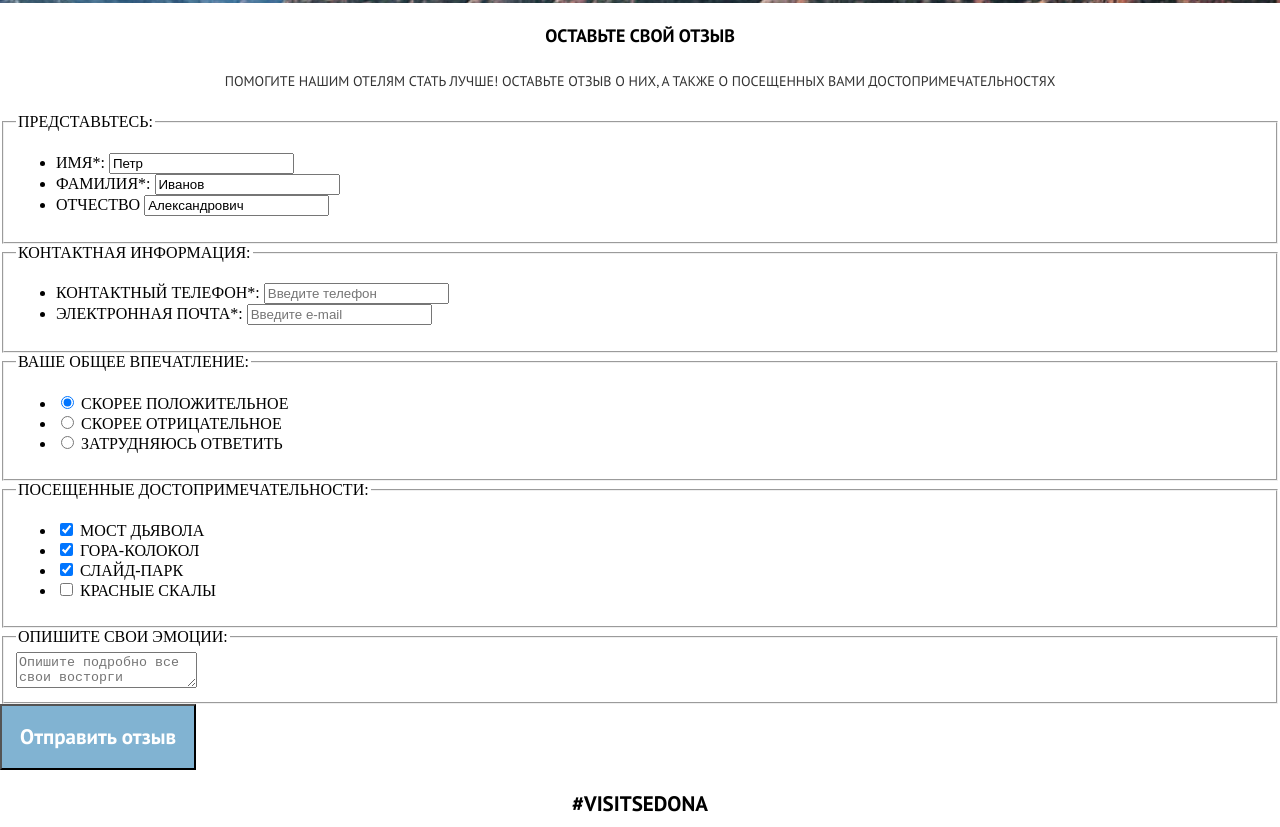
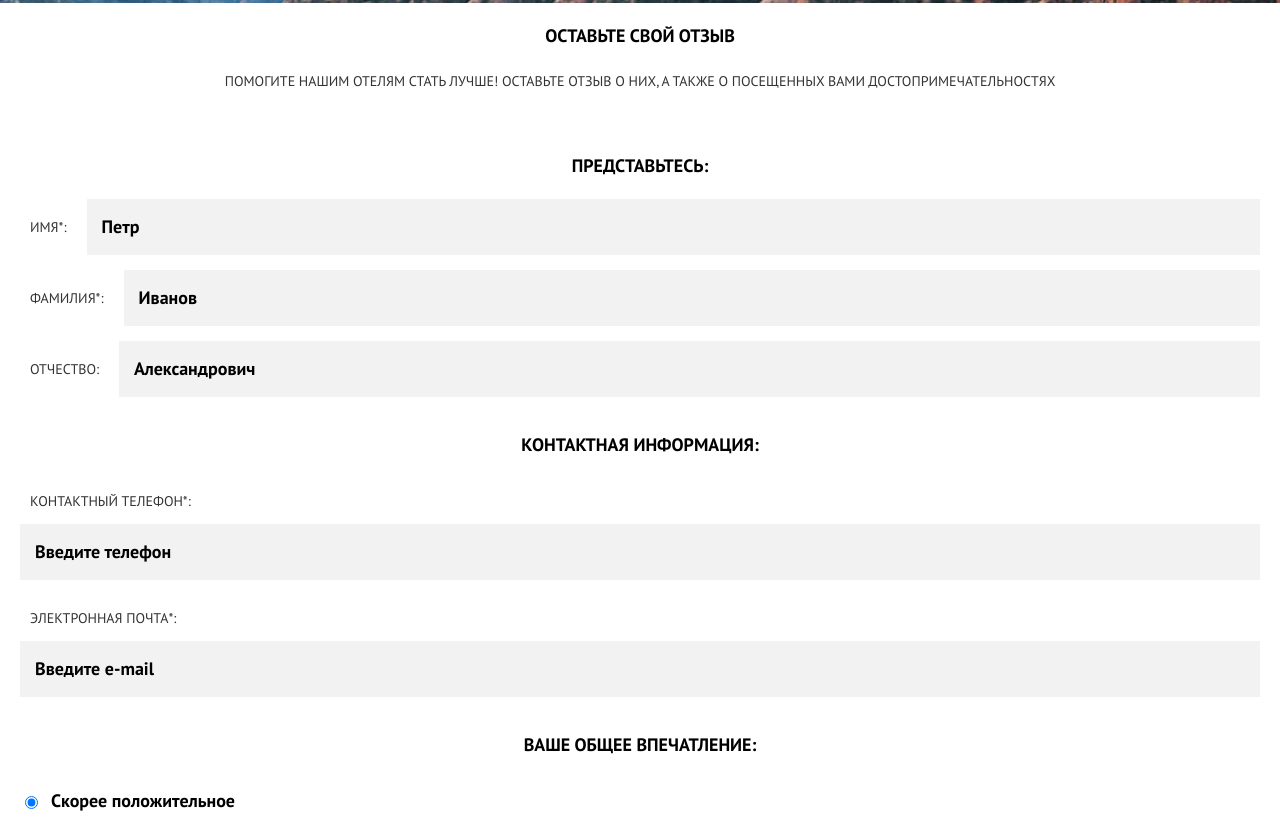
Before and after one commit to akapin/288739-sedona-18, a website: page source/form.html in a window 1280 px wide. Shown: the part 742-1569 px from the top of the page. Drawn offline with nearby package versions, Linux system fonts and the light colour scheme; files that its build step writes are made by us from their sources.

Commit message:
finish preprocessor markup #1

```diff
--- a/source/form.html
+++ b/source/form.html
@@ -2,7 +2,7 @@
 <html lang="ru">
   <head>
     <meta charset="utf-8" />
-    <meta name="viewport" content="width=device-width">
+    <meta name="viewport" content="width=device-width" />
     <title>HTML Academy: Седона</title>
     <link href="css/style.css" rel="stylesheet" />
   </head>
@@ -79,7 +79,7 @@
             </li>
             <li class="feedback-form__item">
               <label class="feedback-form__label" for="middle-name">
-                Отчество
+                Отчество:
               </label>
               <input
                 class="feedback-form__input"
@@ -94,8 +94,11 @@
         <fieldset class="feedback-form__group">
           <legend class="feedback-form__title">Контактная информация:</legend>
           <ul class="feedback-form__list">
-            <li class="feedback-form__item">
-              <label class="feedback-form__label" for="phone">
+            <li class="feedback-form__item feedback-form__item--contacts">
+              <label
+                class="feedback-form__label feedback-form__label--contacts"
+                for="phone"
+              >
                 Контактный телефон*:
               </label>
               <input
@@ -106,8 +109,11 @@
                 placeholder="Введите телефон"
               />
             </li>
-            <li class="feedback-form__item">
-              <label class="feedback-form__label" for="email">
+            <li class="feedback-form__item feedback-form__item--contacts">
+              <label
+                class="feedback-form__label feedback-form__label--contacts"
+                for="email"
+              >
                 Электронная почта*:
               </label>
               <input
@@ -131,7 +137,10 @@
                 name="positive-impression"
                 checked
               />
-              <label class="feedback-form__label" for="positive-impression">
+              <label
+                class="feedback-form__label feedback-form__label--radio"
+                for="positive-impression"
+              >
                 Скорее положительное
               </label>
             </li>
@@ -142,7 +151,10 @@
                 id="negative-impression"
                 name="negative-impression"
               />
-              <label class="feedback-form__label" for="negative-impression">
+              <label
+                class="feedback-form__label feedback-form__label--radio"
+                for="negative-impression"
+              >
                 Скорее отрицательное
               </label>
             </li>
@@ -153,7 +165,10 @@
                 id="neutral-impression"
                 name="neutral-impression"
               />
-              <label class="feedback-form__label" for="neutral-impression">
+              <label
+                class="feedback-form__label feedback-form__label--radio"
+                for="neutral-impression"
+              >
                 Затрудняюсь ответить
               </label>
             </li>
@@ -172,7 +187,10 @@
                 name="devil-bridge"
                 checked
               />
-              <label class="feedback-form__label" for="devil-bridge">
+              <label
+                class="feedback-form__label feedback-form__label--checkbox"
+                for="devil-bridge"
+              >
                 Мост Дьявола
               </label>
             </li>
@@ -184,7 +202,10 @@
                 name="bell-mountain"
                 checked
               />
-              <label class="feedback-form__label" for="bell-mountain">
+              <label
+                class="feedback-form__label feedback-form__label--checkbox"
+                for="bell-mountain"
+              >
                 Гора-Колокол
               </label>
             </li>
@@ -196,7 +217,10 @@
                 name="slide-park"
                 checked
               />
-              <label class="feedback-form__label" for="slide-park">
+              <label
+                class="feedback-form__label feedback-form__label--checkbox"
+                for="slide-park"
+              >
                 Слайд-парк
               </label>
             </li>
@@ -207,7 +231,10 @@
                 id="red-rocks"
                 name="red-rocks"
               />
-              <label class="feedback-form__label" for="red-rocks">
+              <label
+                class="feedback-form__label feedback-form__label--checkbox"
+                for="red-rocks"
+              >
                 Красные скалы
               </label>
             </li>
@@ -223,7 +250,7 @@
             name="detailed-feedback"
           ></textarea>
         </fieldset>
-        <button class="button button--blue" type="submit">
+        <button class="button button--blue feedback-form__button" type="submit">
           Отправить отзыв
         </button>
       </form>
@@ -263,8 +290,12 @@
         </div>
 
         <div class="page-footer__copyright copyright">
-          <p class="copyright__text">Разработано:
-            <a class="copyright__link" href="https://htmlacademy.ru/intensive/adaptive">
+          <p class="copyright__text">
+            Разработано:
+            <a
+              class="copyright__link"
+              href="https://htmlacademy.ru/intensive/adaptive"
+            >
               HTML Academy
             </a>
           </p>
--- a/source/sass/blocks/feedback-form.scss
+++ b/source/sass/blocks/feedback-form.scss
@@ -1,3 +1,106 @@
+@import "../variables.scss";
+@import "../mixins.scss";
+
 .feedback-form {
-  /* empty */
+  display: flex;
+  flex-direction: column;
+  align-items: center;
+  padding: 20px;
+
+  &__group {
+    padding: 0;
+    width: 100%;
+
+    border: 0;
+  }
+
+  &__title {
+    padding: 20px;
+
+    font-family: "PT Sans Bold", "Arial", sans-serif;
+    color: $black;
+    font-size: 18px;
+    line-height: 26px;
+    text-align: center;
+  }
+
+  &__list {
+    @include list-reset();
+  }
+
+  &__item {
+    display: flex;
+    flex-direction: row;
+    align-items: center;
+    margin-bottom: 15px;
+
+    &--contacts {
+      flex-direction: column;
+      align-items: start;
+    }
+  }
+
+  &__label {
+    margin-right: 10px;
+    padding: 10px;
+
+    font-family: "PT Sans", "Arial", sans-serif;
+    color: $black-alt;
+    font-size: 14px;
+    line-height: 26px;
+
+    &--radio {
+      font-family: "PT Sans Bold", "Arial", sans-serif;
+      color: $black;
+      font-size: 18px;
+      text-transform: none;
+    }
+
+    &--checkbox {
+      font-family: "PT Sans Bold", "Arial", sans-serif;
+      color: $black;
+      font-size: 18px;
+      text-transform: none;
+    }
+  }
+
+  &__input {
+    padding: 15px;
+    width: 100%;
+
+    font-family: "PT Sans Bold", "Arial", sans-serif;
+    color: $black;
+    font-size: 18px;
+    line-height: 26px;
+
+    background-color: #f2f2f2;
+    border: 0;
+
+    &::placeholder {
+      color: inherit;
+    }
+  }
+
+  &__textarea {
+    padding: 15px;
+    width: 100%;
+    min-height: 160px;
+
+    font-family: "PT Sans Bold", "Arial", sans-serif;
+    color: $black;
+    font-size: 18px;
+    line-height: 26px;
+
+    background-color: #f2f2f2;
+    border: 0;
+    resize: none;
+
+    &::placeholder {
+      color: inherit;
+    }
+  }
+
+  &__button {
+    margin-top: 40px;
+  }
 }
--- a/source/sass/blocks/find-us.scss
+++ b/source/sass/blocks/find-us.scss
@@ -1,11 +1,11 @@
 @import "../variables.scss";
 
 .find-us {
+  padding: 20px;
   text-align: center;
 
   &__title {
     margin: 0;
-    padding: 20px 20px 10px 20px;
 
     font-family: "PT Sans Bold", "Arial", sans-serif;
     color: $black;
@@ -14,8 +14,7 @@
   }
 
   &__description {
-    margin: 0;
-    padding: 10px 20px 10px 20px;
+    margin: 20px 0 20px 0;
 
     font-family: "PT Sans", "Arial", sans-serif;
     color: $black-alt;
@@ -24,6 +23,10 @@
   }
 
   &__button {
-    margin: 20px;
+    margin-bottom: 40px;
+  }
+
+  &__map-image {
+    margin: 0 -20px;
   }
 }
--- a/source/sass/style.scss
+++ b/source/sass/style.scss
@@ -42,12 +42,16 @@ a {
 .button {
   display: block;
   padding: 18px;
+  width: 100%;
 
   font-family: "PT Sans Bold", "Arial", sans-serif;
   color: white;
   font-size: 21px;
   line-height: 26px;
   text-align: center;
+  text-transform: uppercase;
+
+  border: 0;
 }
 
 .button--blue {
```
Also changed, not shown: source/photo.html (+7 -0 lines).
